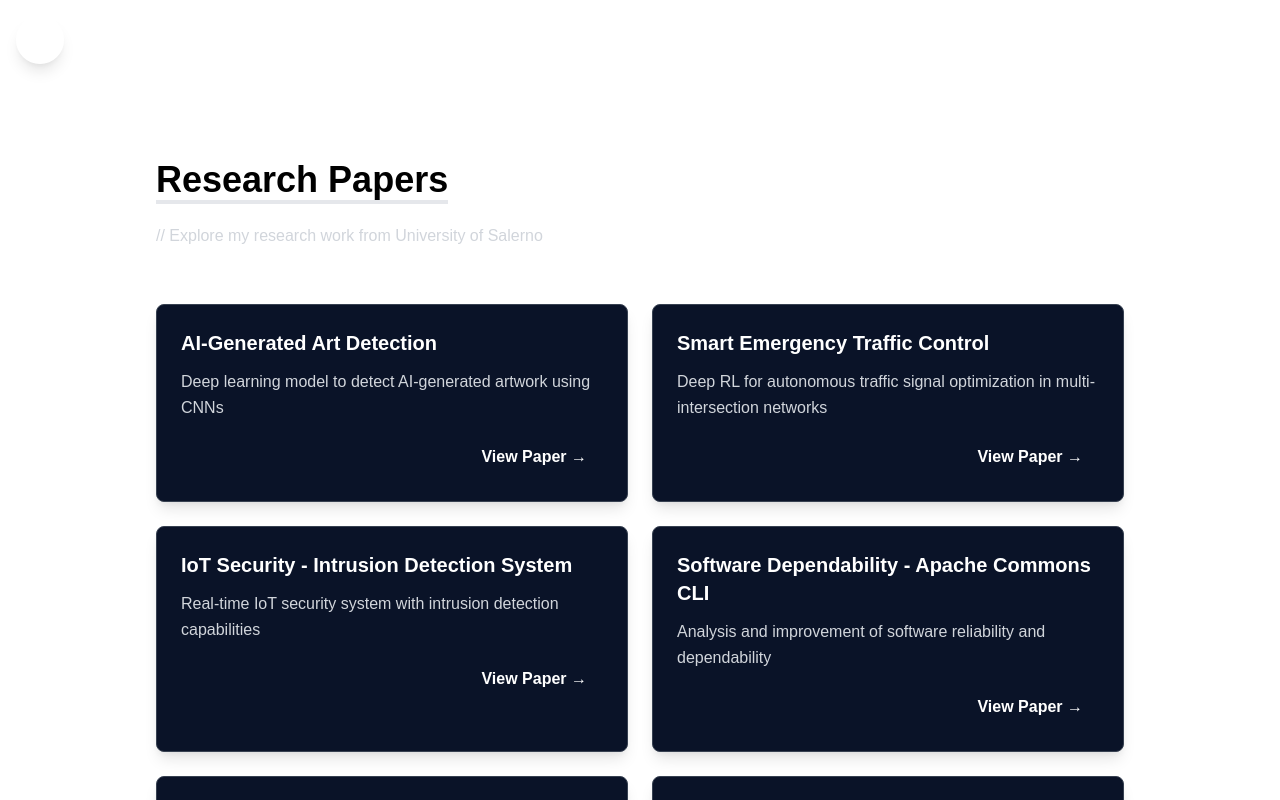
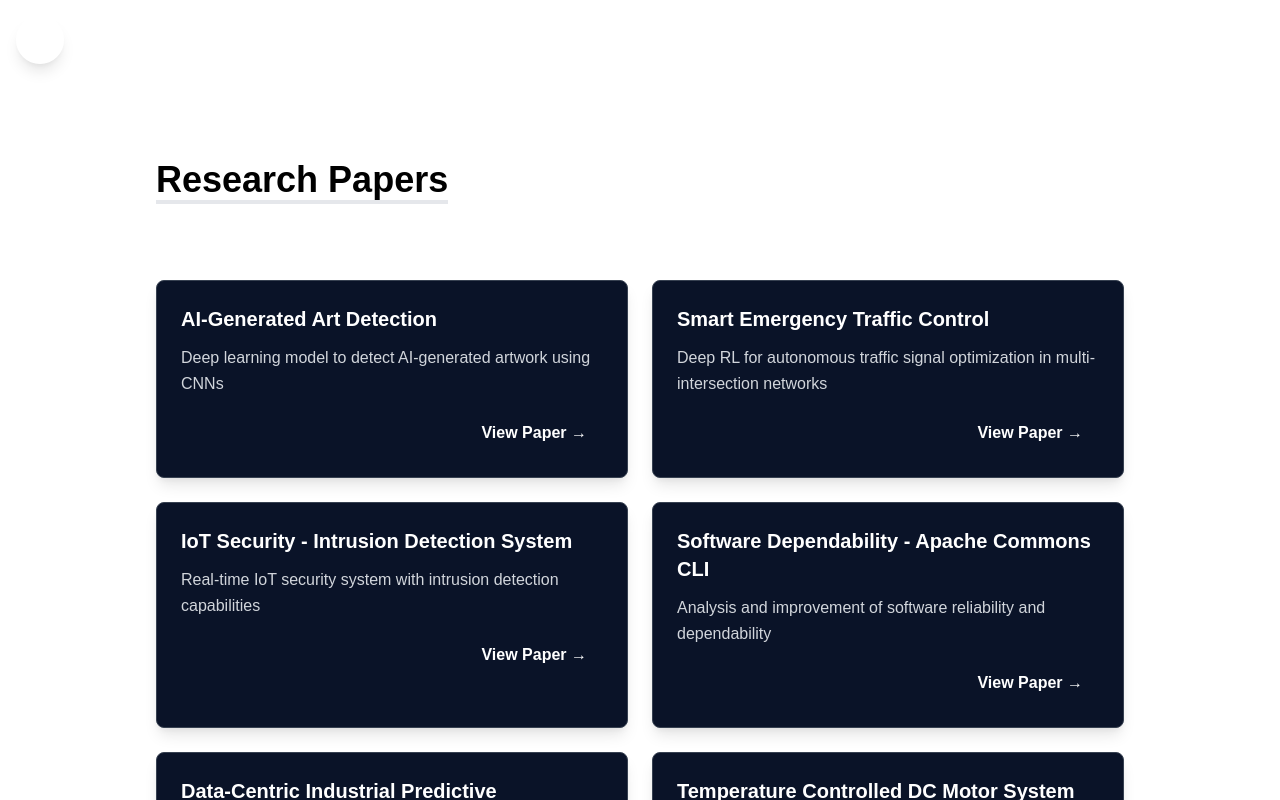
Before and after one commit to ZakaryaBoudraf/Portfolio-site, a React (Create React App) app: page /project-papers in a window 1280 px wide. Shown: the top 800 px of the page. Built offline with nearby package versions, Linux system fonts and the light colour scheme.

Commit message:
Fix comment syntax in ProjectPapers component and remove unnecessary whitespace in Navbar component

```diff
--- a/src/components/ProjectPapers.jsx
+++ b/src/components/ProjectPapers.jsx
@@ -149,7 +149,7 @@ const ProjectPapers = () => {
                 Research Papers
               </h2>
               <p className="py-6 text-gray-300">
-                // Explore my research work from University of Salerno
+                {/* Explore my research work from University of Salerno */}
               </p>
             </div>
 
```
Also changed, not shown: src/components/Navbar.jsx (line endings or trailing spaces).
